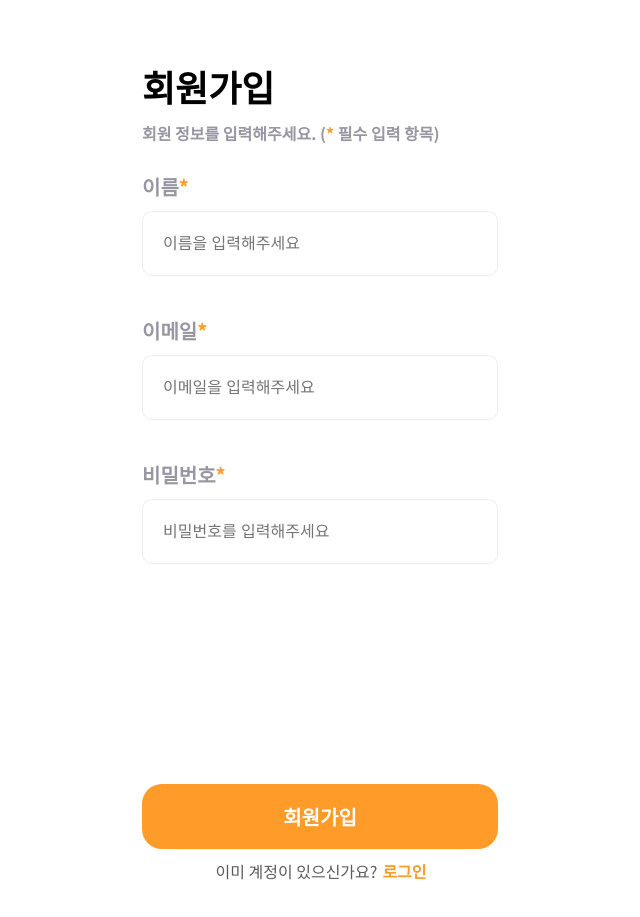
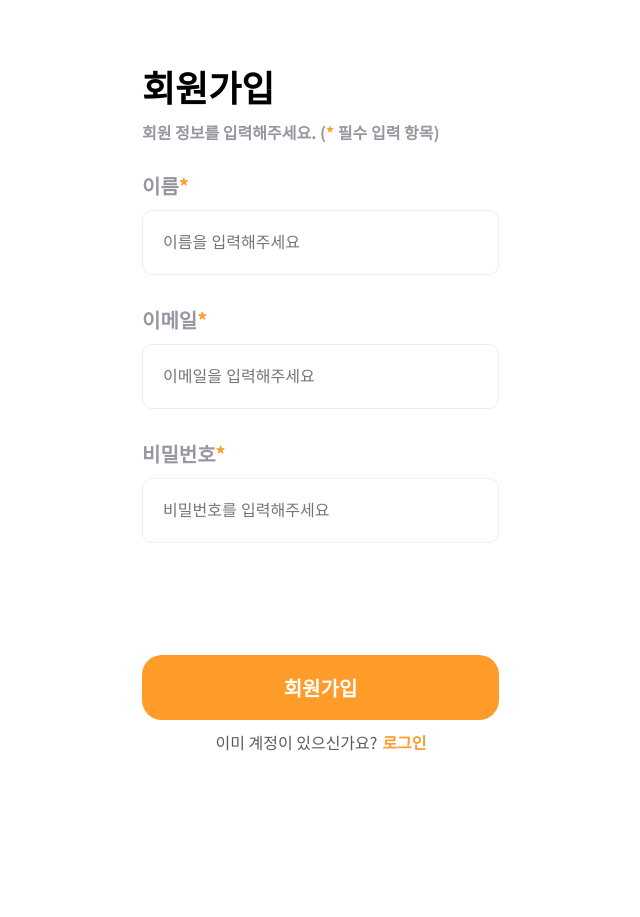
Before and after one commit to TEAM-4line/4line_frontend, a React (Create React App) app: page / in a window 1280 px wide. Shown: the whole page, without its empty margins (319-959 px from the left). After the commit the page ends 800 px from the top, so only its background shows below. Built offline with nearby package versions, Linux system fonts and the light colour scheme; a web font is replaced by a local one.

Commit message:
Feat: 테스트 인트로 페이지 생성

```diff
--- a/src/App.js
+++ b/src/App.js
@@ -2,6 +2,7 @@ import "./App.css";
 import { Route, Routes } from "react-router-dom";
 import Signup from "./pages/account/Signup";
 import Login from "./pages/account/Login";
+import TestStart from "./pages/test/TestStart";
 import TestPage from "./pages/test/TestPage";
 
 function App() {
@@ -10,6 +11,7 @@ function App() {
       <Routes>
         <Route path="/" element={<Signup />} />
         <Route path="/login" element={<Login />} />
+        <Route path="/test/intro" element={<TestStart />} />
         <Route path="/test" element={<TestPage />} />
       </Routes>
     </div>
--- /dev/null
+++ b/src/components/common/ArrowBtn.jsx
@@ -0,0 +1,42 @@
+import React from "react";
+import styled from "styled-components";
+import RightArrow from "../../images/arrow-btn.svg";
+
+const ArrowBtn = ({
+  txt,
+  onBtnClick,
+  fontSize,
+  type,
+  width,
+  borderRadius,
+  color,
+  fontWeight,
+}) => {
+  return (
+    <ButtonBox
+      onClick={onBtnClick}
+      fontSize={fontSize}
+      type={type}
+      width={width}
+      borderRadius={borderRadius}
+      color={color}
+      fontWeight={fontWeight}
+    >
+      {txt || "버튼"}
+    </ButtonBox>
+  );
+};
+
+export default ArrowBtn;
+
+const ButtonBox = styled.button`
+  background-image: url(${RightArrow});
+  width: ${(props) => props.width || "357px"};
+  height: 65px;
+  border-radius: ${(props) => props.borderRadius || "20px"};
+  border: none;
+  color: ${(props) => props.color || "white"};
+  font-weight: ${(props) => props.fontWeight || "bold"};
+  cursor: pointer;
+  font-size: ${(props) => props.fontSize || "20px"};
+`;
--- /dev/null
+++ b/src/components/common/OrangeBtn.jsx
@@ -0,0 +1,41 @@
+import React from "react";
+import styled from "styled-components";
+
+const OrangeBtn = ({
+  txt,
+  onBtnClick,
+  fontSize,
+  type,
+  width,
+  borderRadius,
+  color,
+  fontWeight,
+}) => {
+  return (
+    <ButtonBox
+      onClick={onBtnClick}
+      fontSize={fontSize}
+      type={type}
+      width={width}
+      borderRadius={borderRadius}
+      color={color}
+      fontWeight={fontWeight}
+    >
+      {txt || "버튼"}
+    </ButtonBox>
+  );
+};
+
+export default OrangeBtn;
+
+const ButtonBox = styled.button`
+  background-color: var(--orange);
+  width: ${(props) => props.width || "357px"};
+  height: 65px;
+  border-radius: ${(props) => props.borderRadius || "20px"};
+  border: none;
+  color: ${(props) => props.color || "white"};
+  font-weight: ${(props) => props.fontWeight || "bold"};
+  cursor: pointer;
+  font-size: ${(props) => props.fontSize || "20px"};
+`;
--- a/src/pages/account/Login.js
+++ b/src/pages/account/Login.js
@@ -1,6 +1,7 @@
 import React from "react";
 import styled from "styled-components";
 import { useState } from "react";
+import OrangeBtn from "../../components/common/OrangeBtn";
 
 const Signup = () => {
   const [email, setEmail] = useState("");
@@ -37,7 +38,9 @@ const Signup = () => {
             placeholder="비밀번호를 입력해주세요"
           />
         </form>
-        <LoginButton>로그인</LoginButton>
+        <BtnContainer>
+          <OrangeBtn txt={"로그인"} />
+        </BtnContainer>
       </Wrapper>
     </div>
   );
@@ -47,7 +50,6 @@ export default Signup;
 
 const Wrapper = styled.div`
   width: 412px;
-  height: 917px;
   margin: 0 auto;
   box-sizing: border-box;
 `;
@@ -55,13 +57,13 @@ const Wrapper = styled.div`
 const Txt = styled.div`
   font-size: 36px;
   font-weight: bold;
-  padding: 60px 0px 60px 27px;
+  padding: 60px 0px 65px 27px;
 `;
 
 const InputTitle = styled.div`
   font-size: 20px;
   font-weight: bold;
-  color: #9796a1;
+  color: var(--grey);
   padding: 0px 27px;
   margin-bottom: 10px;
 `;
@@ -81,15 +83,6 @@ const LoginInput = styled.input`
   }
 `;
 
-const LoginButton = styled.button`
-  font-size: 20px;
-  font-weight: bold;
-  color: white;
-  background-color: var(--orange);
-  border-radius: 20px;
-  border: none;
-  cursor: pointer;
-  width: 356px;
-  height: 65px;
-  margin: 318px 27px 10px 27px;
+const BtnContainer = styled.div`
+  margin: 180px 27px 10px 27px;
 `;
--- a/src/pages/account/Signup.js
+++ b/src/pages/account/Signup.js
@@ -1,6 +1,7 @@
 import React from "react";
 import styled from "styled-components";
 import { useState } from "react";
+import OrangeBtn from "../../components/common/OrangeBtn";
 import { Link } from "react-router-dom";
 
 const Signup = () => {
@@ -63,7 +64,9 @@ const Signup = () => {
             placeholder="비밀번호를 입력해주세요"
           />
         </form>
-        <LoginButton>회원가입</LoginButton>
+        <LoginButton>
+          <OrangeBtn txt={"회원가입"} />
+        </LoginButton>
         <Already>
           이미 계정이 있으신가요?
           <StyledLink to="/login">로그인</StyledLink>
@@ -77,7 +80,6 @@ export default Signup;
 
 const Wrapper = styled.div`
   width: 412px;
-  height: 917px;
   margin: 0 auto;
   box-sizing: border-box;
 `;
@@ -85,7 +87,7 @@ const Wrapper = styled.div`
 const TextBox = styled.div`
   display: flex;
   flex-direction: column;
-  gap: 9px;
+  gap: 8px;
   padding: 60px 0px 27px 27px;
 `;
 
@@ -103,19 +105,19 @@ const RequiredTxt = styled.div`
 const InputTitle = styled.div`
   font-size: 20px;
   font-weight: bold;
-  color: #9796a1;
+  color: var(--grey);
   padding: 0px 27px;
   margin-bottom: 10px;
 `;
 
 const LoginInput = styled.input`
   font-size: 16px;
-  width: 356px;
+  width: 357px;
   height: 65px;
   border-radius: 10px;
   border: 1px solid #eeeeee;
   padding: 0px 20px;
-  margin: 0px 27px 40px 27px;
+  margin: 0px 27px 30px 27px;
   outline: none;
   &:focus {
     outline: 1px solid var(--orange);
@@ -123,17 +125,8 @@ const LoginInput = styled.input`
   }
 `;
 
-const LoginButton = styled.button`
-  font-size: 20px;
-  font-weight: bold;
-  color: white;
-  background-color: var(--orange);
-  border-radius: 20px;
-  border: none;
-  cursor: pointer;
-  width: 356px;
-  height: 65px;
-  margin: 180px 27px 10px 27px;
+const LoginButton = styled.div`
+  margin: 82px 27px 10px 27px;
 `;
 
 const Already = styled.div`
--- /dev/null
+++ b/src/pages/test/TestStart.js
@@ -0,0 +1,47 @@
+import React from "react";
+import styled from "styled-components";
+import { useNavigate } from "react-router-dom";
+import TestImg from "../../images/test-start.svg";
+import ArrowBtn from "../../components/common/ArrowBtn";
+
+const TestStart = () => {
+  const navigate = useNavigate();
+  return (
+    <div>
+      <Wrapper>
+        <Title>
+          나만의 여행스타일이 <br />
+          궁금해 ?
+        </Title>
+        <StyledImg src={TestImg} alt="테스트 시작 이미지" />
+        <ArrowBtn
+          txt={"테스트 하러 가기"}
+          onBtnClick={() => navigate("/test")}
+        />
+      </Wrapper>
+    </div>
+  );
+};
+
+export default TestStart;
+
+const Wrapper = styled.div`
+  width: 412px;
+  margin: 0 auto;
+  box-sizing: border-box;
+  background: linear-gradient(to bottom, var(--orange), white);
+  padding: 109px 27px 60px 27px;
+`;
+
+const Title = styled.div`
+  font-size: 32px;
+  text-align: center;
+  font-weight: bold;
+  color: #6b3f0d;
+`;
+
+const StyledImg = styled.img`
+  height: 393px;
+  margin-top: 104px;
+  margin-left: 70px;
+`;
```
Also changed, not shown: src/images/arrow-btn.svg (added), src/images/right-arrow.svg (added).
